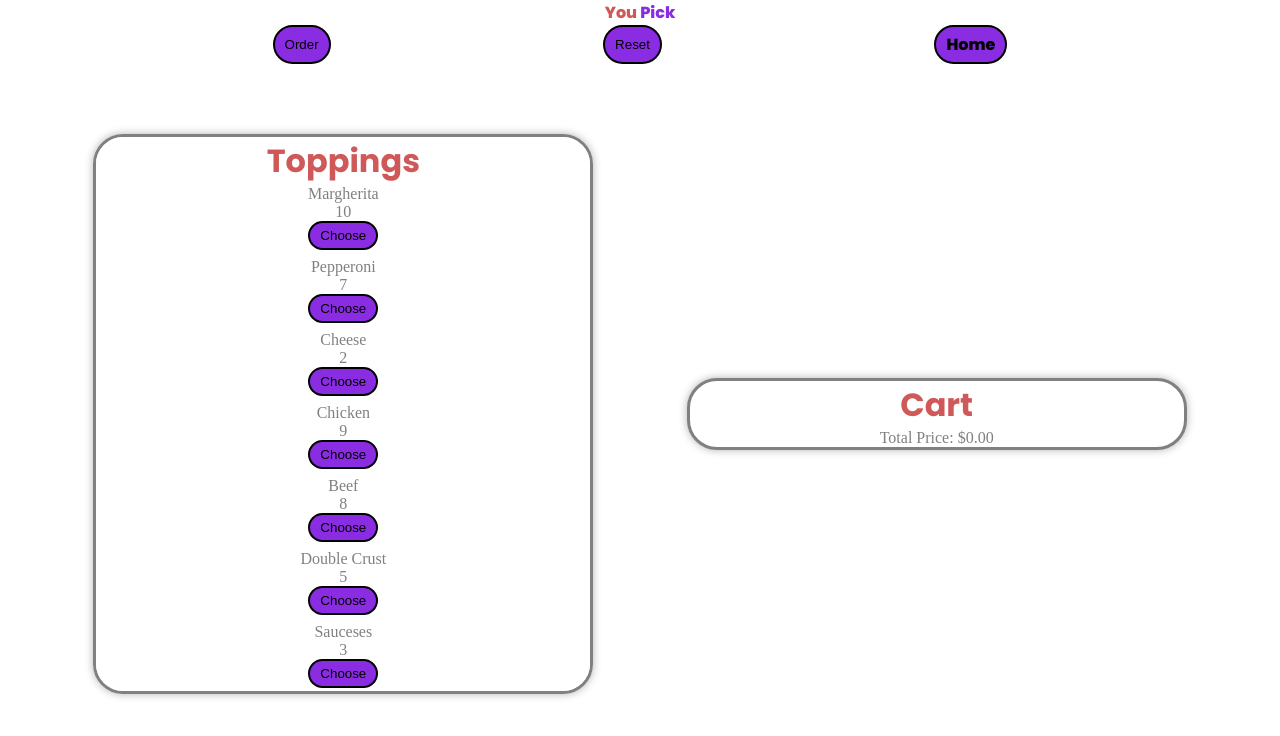
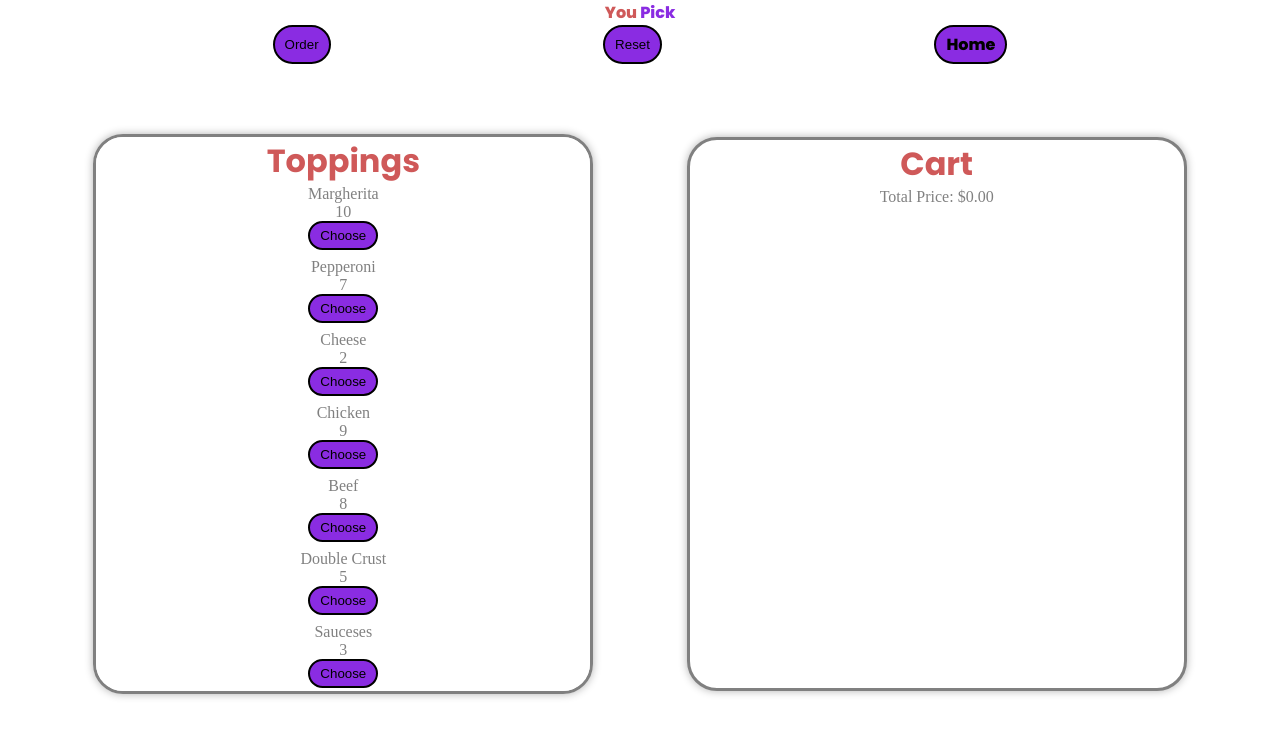
Before and after one commit to jahnathanexantus/react-pizza, a React (Create React App) app in the folder UCF/react-pizza/pizza/: page /menu in a window 1280 px wide. Shown: the top 736 px of the page. Built offline with nearby package versions, Linux system fonts and the light colour scheme.

Commit message:
corrected the cart container in css

```diff
--- a/UCF/react-pizza/pizza/package.json
+++ b/UCF/react-pizza/pizza/package.json
@@ -12,6 +12,7 @@
     "react-icons": "^4.11.0",
     "react-router-dom": "^6.15.0",
     "react-scripts": "5.0.1",
+    "react-toastify": "^9.1.3",
     "web-vitals": "^2.1.4"
   },
   "scripts": {
--- a/UCF/react-pizza/pizza/src/pages/menu/Menu.js
+++ b/UCF/react-pizza/pizza/src/pages/menu/Menu.js
@@ -4,7 +4,8 @@ import ToppingsItem from "../../components/ToppingsItem";
 import './menu.css';
 import { Link } from 'react-router-dom';
 import { calculateTotal } from "./calculateTotal";
-
+import { toast } from "react-toastify";
+import "react-toastify/dist/ReactToastify.css";
 
 
 
@@ -20,7 +21,12 @@ const Menu = () => {
   };
 
   const order = () => {
-    alert("Thank you for shopping with us! Your order has been placed.");
+    if(cart.length===0 || !cart){
+        alert("Must make a selection")
+    }else{
+        alert("Thank you for shopping with us! Your order has been placed.");
+    }
+
     setCart([]);
   };
 
--- a/UCF/react-pizza/pizza/src/pages/menu/menu.css
+++ b/UCF/react-pizza/pizza/src/pages/menu/menu.css
@@ -19,10 +19,11 @@
     border: 3px solid ;
     width: 500px;
     text-align: center;
-    max-height: 70vh;
+    /* max-height: 70vh; */
     border-radius: 30px;
     background-color: var(--body-color);
     box-shadow: 0 0 8px hsla(0, 0%, 0%, 0.3);
+    height: 554px;
 }
 
 .cart__buttons{
```
Also changed, not shown: 1 other file (tests, documents, lock files or other folders).
